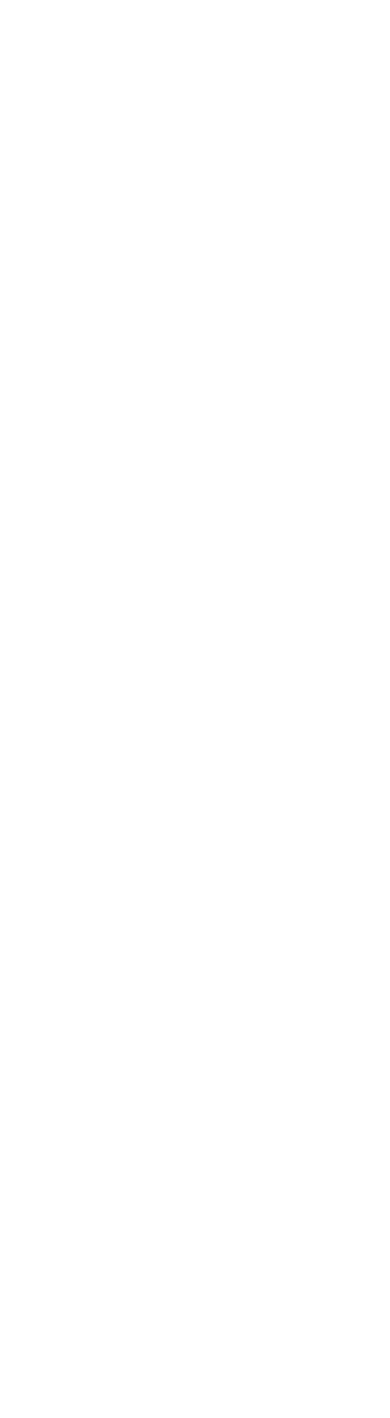
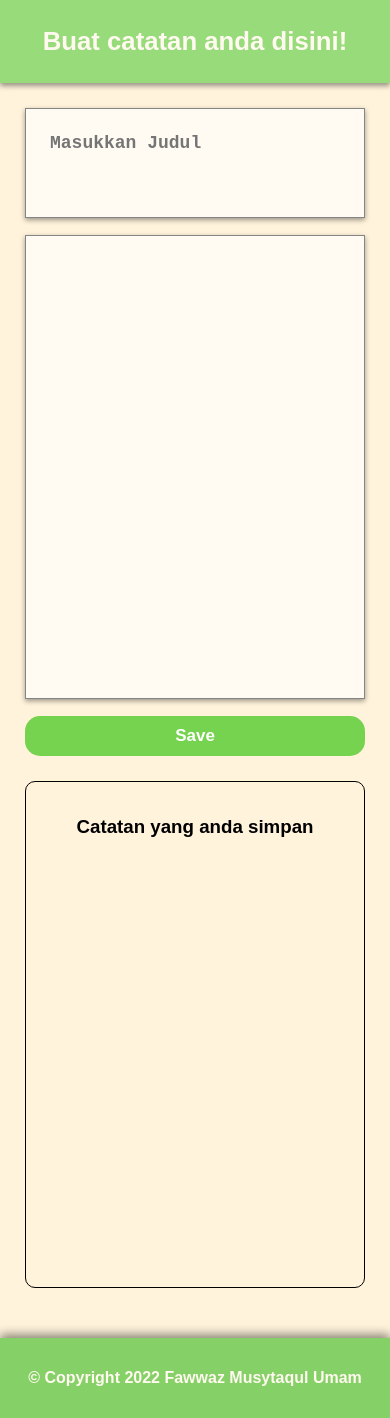
Before and after one commit to Fawwaz-Musytaqul-Umam/CatApp, a plain HTML site: page asset/page/dashboard.html in a window 390 px wide. Before the commit the page ends 844 px from the top, so only its background shows below. Drawn offline with Linux system fonts and the light colour scheme.

Commit message:
halaman dashboard,dashboard.css dan dashboard.js untuk storage Selesai

```diff
--- a/asset/dashboard.js
+++ b/asset/dashboard.js
@@ -0,0 +1,63 @@
+const CACHE_KEY = "saved_notes";
+function checkForStorage() {
+    return typeof (Storage) !== undefined;
+}
+
+const note = {
+    header: null,
+    text: null
+}
+
+
+const saveButton = document.querySelector('.save-button')
+    .addEventListener('click', function () {
+        const noteHeader = document.querySelector('.note-header');
+        const noteText = document.querySelector('.note-text');
+
+        if (noteHeader.value != '' && noteText.value != '') {
+            note.header = noteHeader.value;
+            note.text = noteText.value;
+
+            putSavedNote(note)
+            renderSavedNotes();
+        }
+    });
+
+function putSavedNote(data) {
+
+    if (checkForStorage()) {
+        let notesData = null;
+
+        if (localStorage.getItem(CACHE_KEY) == null) {
+            notesData = [];
+        } else {
+            notesData = JSON.parse(localStorage.getItem(CACHE_KEY))
+        }
+
+        notesData.unshift(data);
+        localStorage.setItem(CACHE_KEY, JSON.stringify(notesData))
+    }
+}
+
+function showSavedNotes() {
+    if (checkForStorage()) {
+        return JSON.parse(localStorage.getItem(CACHE_KEY) || [])
+    } else {
+        return [];
+    }
+}
+
+function renderSavedNotes() {
+    const notesData = showSavedNotes();
+    console.log(notesData);
+    let noteList = document.querySelector("#noteList")
+    noteList.innerHTML = '';
+
+    for (const note of notesData) {
+        let div = document.createElement('div');
+        div.innerHTML = /*html*/`<div class="saved-note card"><p>${note.header}</p></div>`;
+        noteList.appendChild(div);
+    }
+}
+
+renderSavedNotes();
--- a/asset/page/dashboard.html
+++ b/asset/page/dashboard.html
@@ -0,0 +1,44 @@
+<html lang="en">
+
+<head>
+    <meta charset="UTF-8">
+    <meta http-equiv="X-UA-Compatible" content="IE=edge">
+    <meta name="viewport" content="width=device-width, initial-scale=1">
+    <title>Dashboard</title>
+    <link rel="stylesheet" href="../styles/dashboard.css">
+</head>
+
+<body>
+
+    <header>
+        <h1>Buat catatan anda disini!</h1>
+    </header>
+
+    <main>
+
+        <div id="content">
+            <article>
+                <textarea class="note-header card" placeholder="Masukkan Judul"></textarea>
+                <textarea class="note-text card"></textarea>
+                <button class="save-button">Save</button>
+            </article>
+        </div>
+
+        <aside>
+            <article>
+                <h3>Catatan yang anda simpan</h3>
+
+                <section id="noteList">
+                </section>
+            </article>
+        </aside>
+    </main>
+
+    <footer>
+        <p>&copy; Copyright 2022 Fawwaz Musytaqul Umam</p>
+    </footer>
+
+    <script src="../dashboard.js"></script>
+</body>
+
+</html>
--- a/asset/styles/dashboard.css
+++ b/asset/styles/dashboard.css
@@ -0,0 +1,166 @@
+::-webkit-scrollbar {
+    width: 5px;
+}
+
+::-webkit-scrollbar-track {
+    background: #f1f1f1;
+    border-radius: 15px;
+}
+
+::-webkit-scrollbar-thumb {
+    background: #888;
+    border-radius: 15px;
+}
+
+::-webkit-scrollbar-thumb:hover {
+    background: #555;
+}
+
+* {
+    box-sizing: border-box;
+}
+
+.card {
+    border: 1px solid rgb(133, 133, 133);
+    box-shadow: 0 2px 5px rgba(0, 0, 0, .4);
+}
+
+body {
+    margin: 0;
+    padding: 0;
+    font-family: Arial, Helvetica, sans-serif;
+    background-color: #fff3db;
+}
+
+header {
+    padding: 10px;
+    text-align: center;
+    color: #fff9ef;
+    position: sticky;
+    background-color: #97db7b;
+    box-shadow: 0 3px 5px rgba(0, 0, 0, .4);
+}
+
+main {
+    display: flex;
+    flex-direction: row-reverse;
+}
+
+#content {
+    width: 74%;
+    padding: 40px;
+}
+
+.note-header,
+.note-text {
+    width: 100%;
+    margin-bottom: 2vh;
+    padding: 24px;
+    font-size: 18px;
+    resize: none;
+    outline: none;
+    background-color: #fffbf3;
+}
+
+.note-header {
+    height: 13vh;
+    font-weight: bold;
+}
+
+.note-text {
+    height: 55vh;
+}
+
+.save-button {
+    width: 200px;
+    padding: 10px;
+    font-size: 17px;
+    font-weight: bold;
+    text-align: center;
+    color: #fff;
+    cursor: pointer;
+    border: none;
+    border-radius: 15px;
+    background-color: #75d34f;
+}
+
+.save-button:hover {
+    background-color: #5dbe37;
+}
+
+aside {
+    height: 100vh;
+    width: 26%;
+    text-align: center;
+    overflow: auto;
+    padding: 40px 20px;
+    box-shadow: 0 4px 5px rgba(0, 0, 0, .5);
+}
+
+.saved-note {
+    width: 100%;
+    padding: 25px;
+    margin-bottom: 18px;
+    font-weight: 550;
+    display: inline-block;
+    cursor: pointer;
+    border-radius: 8px;
+    background-color: #fde8bd;
+}
+
+.saved-note:hover {
+    background-color: #f5dca9;
+}
+
+footer {
+    padding: 15px;
+    font-weight: 900;
+    text-align: center;
+    color: #fff9ef;
+    position: sticky;
+    background-color: #85d168;
+    box-shadow: 0 -3px 10px rgba(0, 0, 0, .5);
+}
+
+@media screen and (max-width: 1000px) {
+    #content {
+        width: 69%;
+    }
+
+    aside {
+        width: 31%;
+    }
+}
+
+@media screen and (max-width: 790px) {
+    header {
+        font-size: 3.3vw;
+    }
+
+    main {
+        flex-direction: column;
+        padding: 25px;
+    }
+
+    #content,
+    aside {
+        width: 100%;
+    }
+
+    #content {
+        padding: 0;
+    }
+
+    .save-button {
+        width: 100%;
+    }
+
+    aside {
+        height: 60vh;
+        margin: 25px 0;
+        padding: 15px;
+        border-radius: 10px;
+        border: 1px solid black;
+        box-shadow: none;
+    }
+}
--- a/asset/styles/style.css
+++ b/asset/styles/style.css
@@ -26,7 +26,7 @@ a {
 body>header {
     display: flex;
     flex-direction: column-reverse;
-    border-radius: 0 0 25px 25px;
+    border-radius: 0 0 20px 20px;
     background-color: #97db7b;
     border-bottom: 3px solid #28DF99;
 }
@@ -59,6 +59,7 @@ header nav .logo {
 }
 
 main {
+    min-height: 65vh;
     padding: 40px;
     overflow: auto;
 }
@@ -66,7 +67,10 @@ main {
 #content {
     width: 68%;
     float: left;
-    font-size: 17px;
+}
+
+#content p {
+    font-size: 18px;
 }
 
 aside {
@@ -89,14 +93,14 @@ aside section {
 }
 
 footer {
-    margin-top: 20vh;
-    padding: 40px;
+    margin-top: 7vh;
+    padding: 20px;
     font-weight: bold;
     text-align: center;
     color: whitesmoke;
     border-top: 3px solid #28df7a;
     background-color: #8dd371;
-    border-radius: 25px 25px 0 0;
+    border-radius: 20px 20px 0 0;
     box-shadow: 0 -4px 5px 0 rgba(0, 0, 0, 0.2);
 }
 
```
Also changed, not shown: index.html (+3 -1 lines), asset/profile.JPG (deleted).
